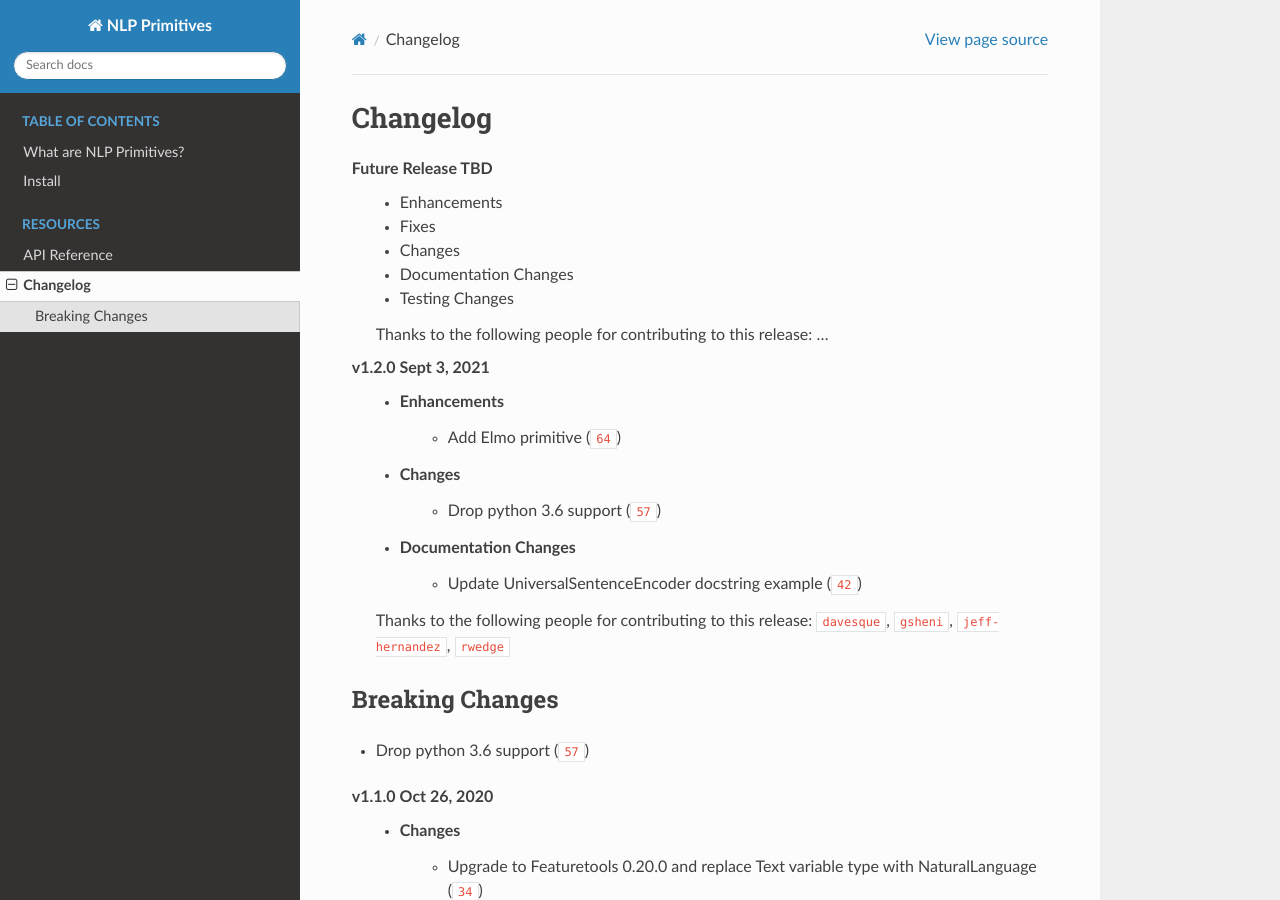
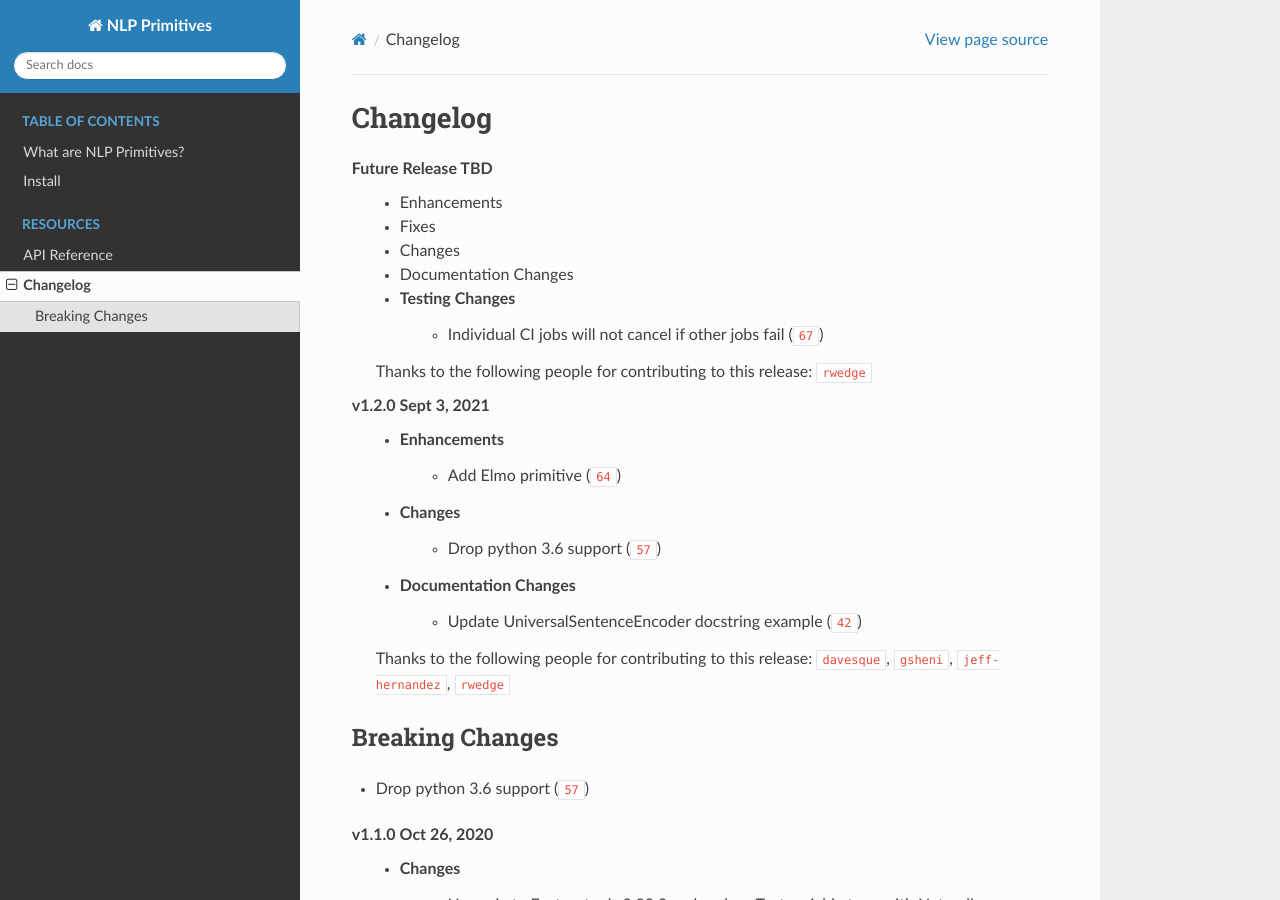
Before and after one commit to alteryx/nlp_primitives, a Sphinx documentation site: the page built from docs/source/changelog.rst, in a window 1280 px wide and 900 px high. Built offline with Sphinx 7.4.7 and the Read the Docs theme 2.0.0, drawn with Linux system fonts in a browser that asks for light colours; the version number could not be read and is left out; cross-references to code outside the pages are shown as plain code.

Commit message:
update changelog

```diff
--- a/docs/source/changelog.rst
+++ b/docs/source/changelog.rst
@@ -7,9 +7,10 @@ Changelog
     * Changes
     * Documentation Changes
     * Testing Changes
+        * Individual CI jobs will not cancel if other jobs fail (:pr:`67`)
 
     Thanks to the following people for contributing to this release:
-    ...
+    :user:`rwedge`
 
 **v1.2.0** Sept 3, 2021
     * Enhancements
```
